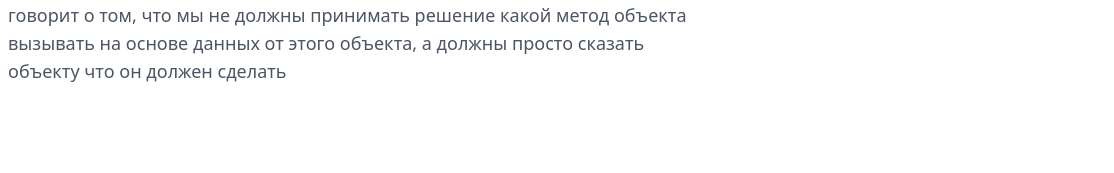
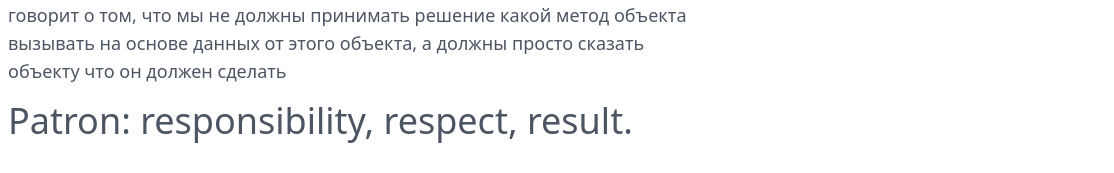
Before and after one commit to kosukhin/patorn-design-system, a website built with Vite: page index.html in a window 1280 px wide. Shown: the part 1240-1413 px from the top of the page, 166-1280 px from the left. Built offline with nearby package versions, Linux system fonts and the light colour scheme; files whose address does not match are found by name.

Commit message:
big title

```diff
--- a/index.html
+++ b/index.html
@@ -336,6 +336,10 @@
       </p>
     </div>
 
+    <h1 class="title-font sm:text-4xl text-3xl mb-4 font-medium text-gray-600">
+      Patron: responsibility, respect, result.
+    </h1>
+
     <script
       type="module"
       src="/src/main.js"
```
Also changed, not shown: dist/assets/index.css, dist/index.html.
